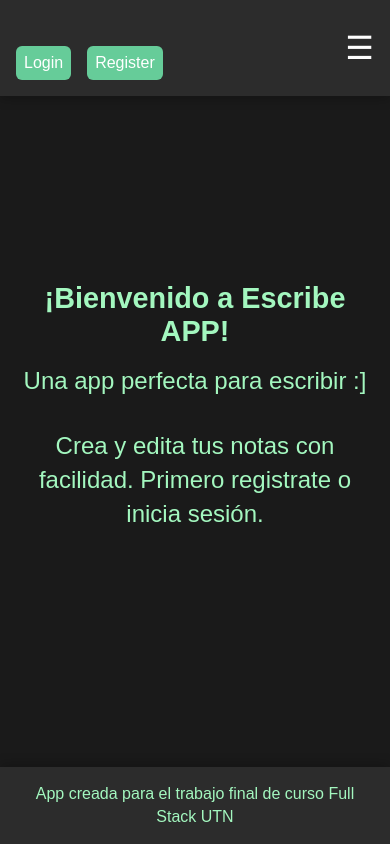
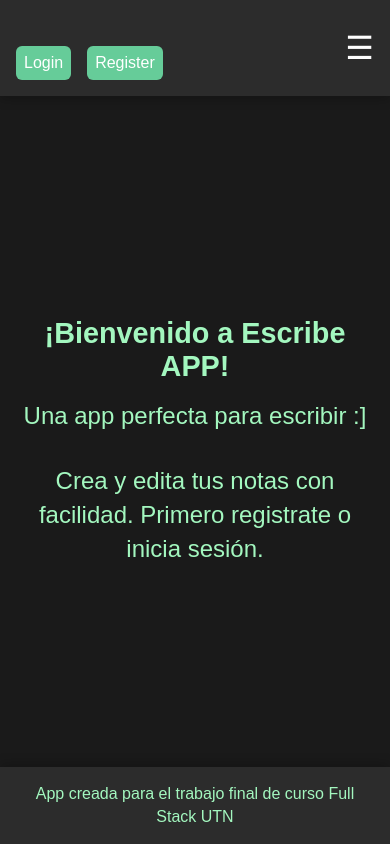
Before and after one commit to MPelalle/escribe-app-front, a React (Vite) app: page / in a window 390 px wide. Built offline with nearby package versions, Linux system fonts and the light colour scheme.

Commit message:
Update notes.css

```diff
--- a/styles/notes.css
+++ b/styles/notes.css
@@ -147,6 +147,9 @@ li button:first-of-type:hover {
 
 
 @media (max-width: 480px) {
+    .title {
+        padding-top: 70px;
+    }
     form {
         width: 90%;
         height: auto;
@@ -156,6 +159,9 @@ li button:first-of-type:hover {
     input, textarea {
         font-size: 0.9rem;
         padding: 8px;
+        text-align: center;
+        background-color: #44444400;
+        color: #ccc;
     }
 
     button {
```
